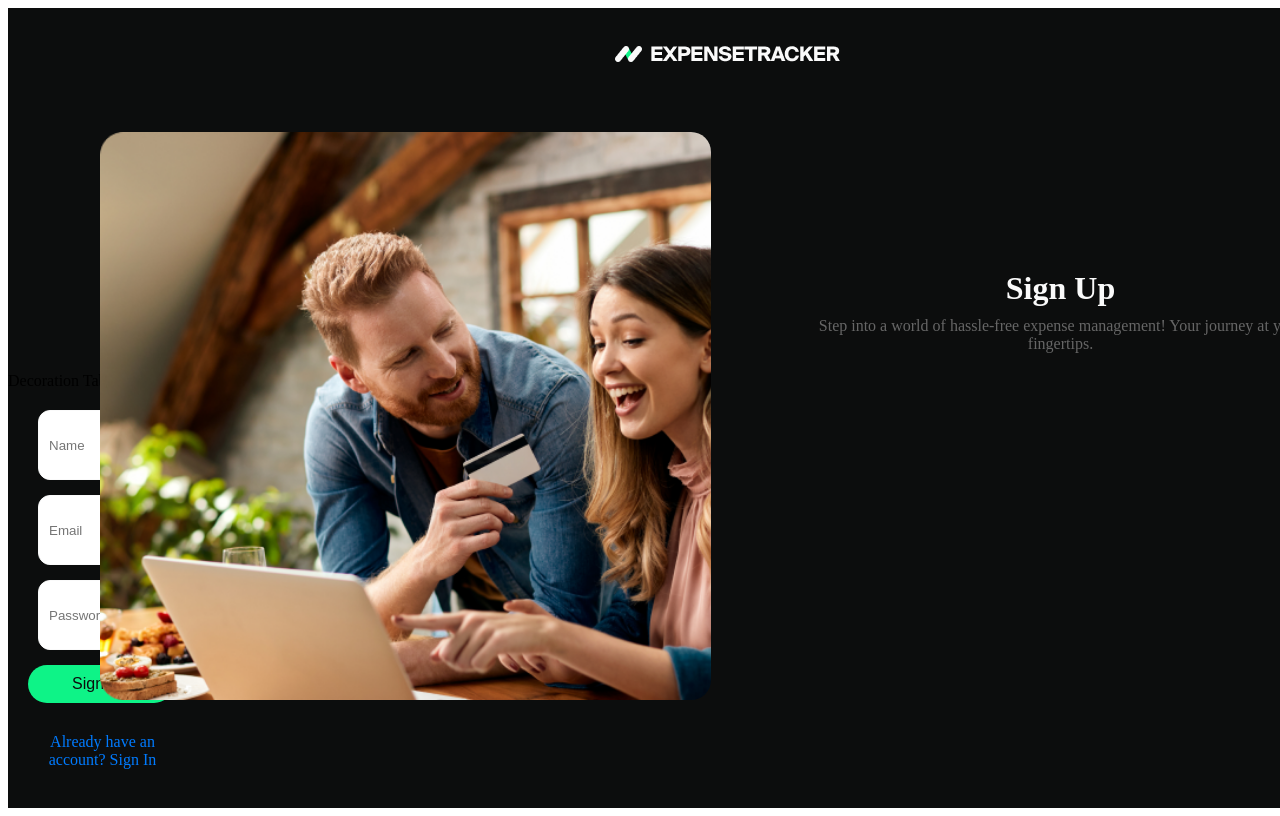
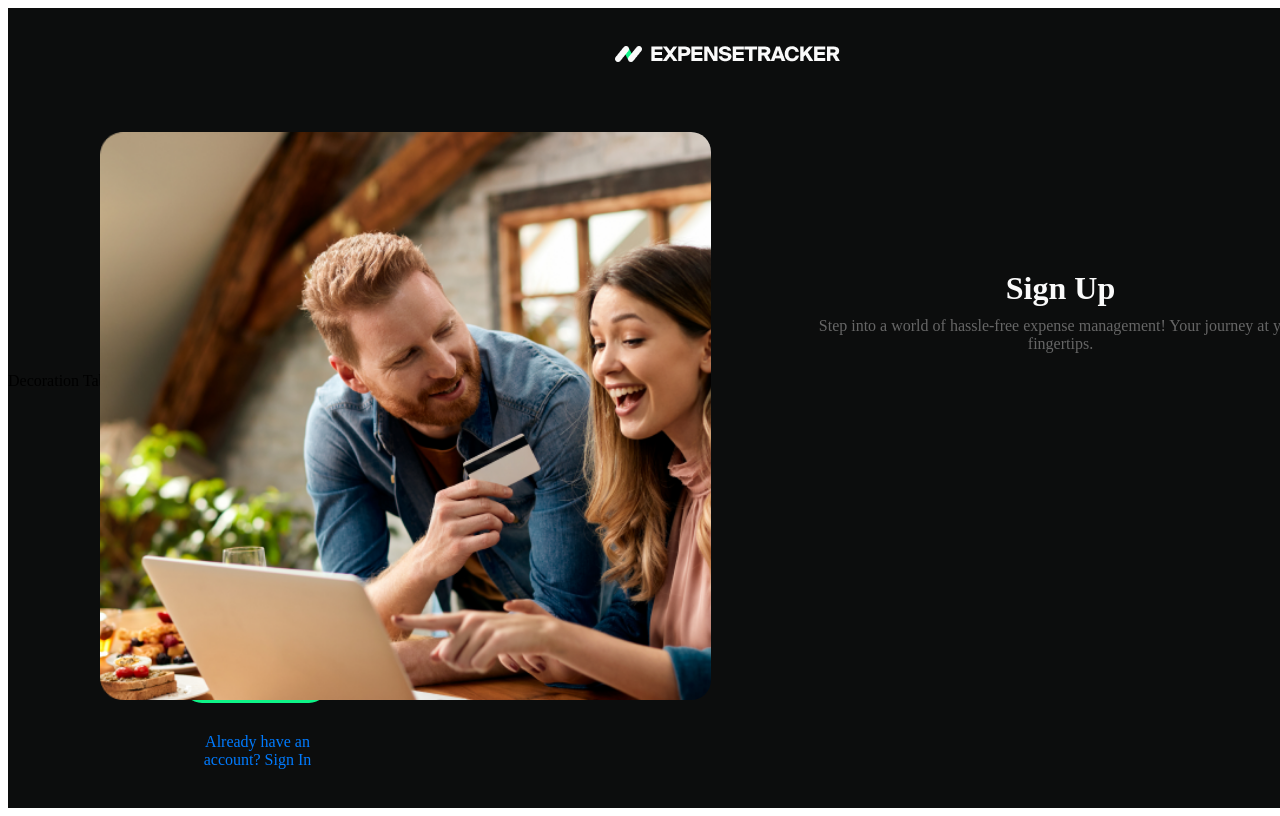
Before and after one commit to Reuelle/expense-tracker, a React (Create React App) app: page /expense-tracker/register in a window 1280 px wide. Shown: the top 816 px of the page. Built offline with nearby package versions, Linux system fonts and the light colour scheme.

Commit message:
Update AuthForm.module.css

```diff
--- a/src/components/AuthForm/AuthForm.module.css
+++ b/src/components/AuthForm/AuthForm.module.css
@@ -1,7 +1,7 @@
 /* src/components/AuthForm/AuthForm.module.css */
 .authFormContainer {
   max-width: 399px;
-  margin-left: 0;
+  margin-left: 155px;
   padding: 20px;
 }
 
```
